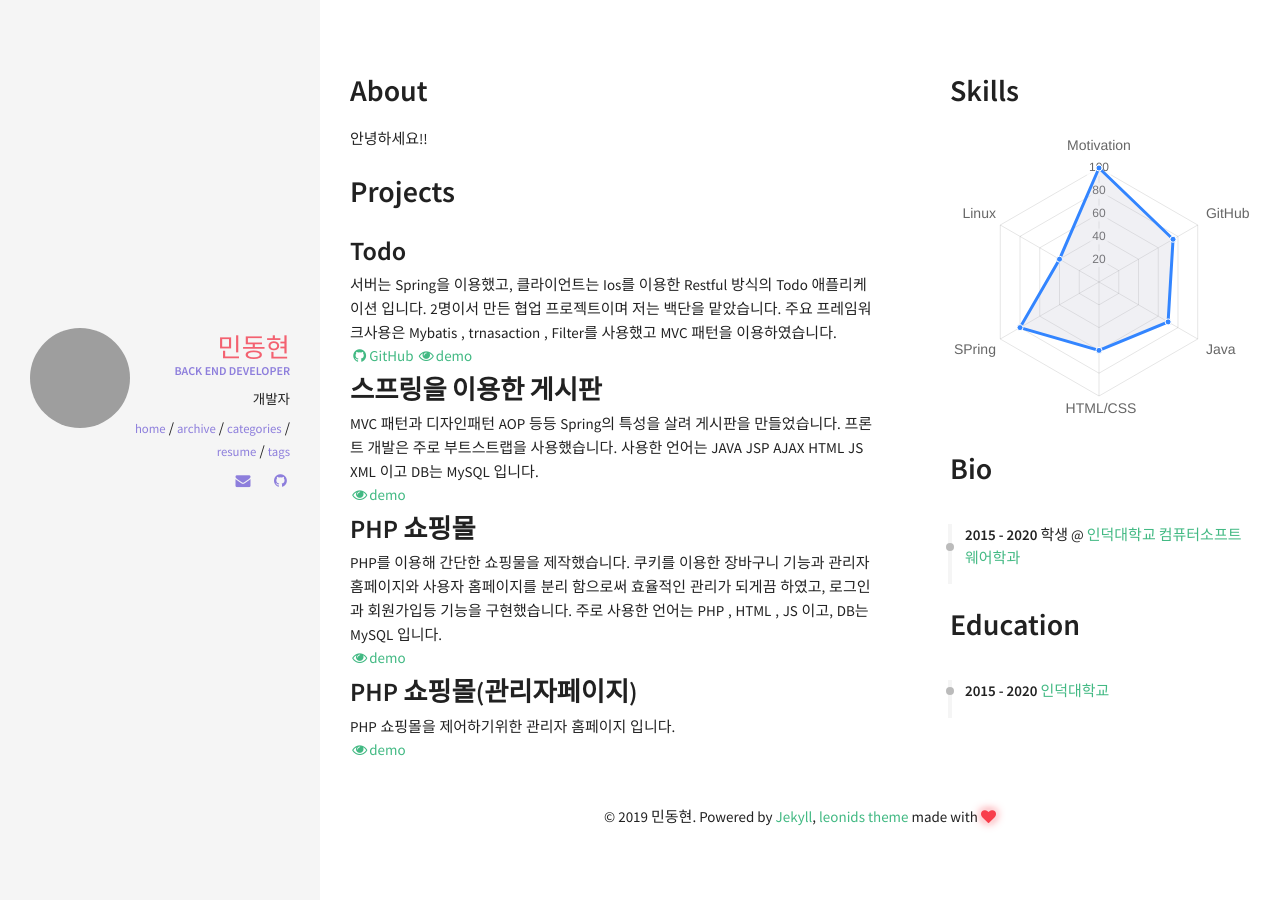
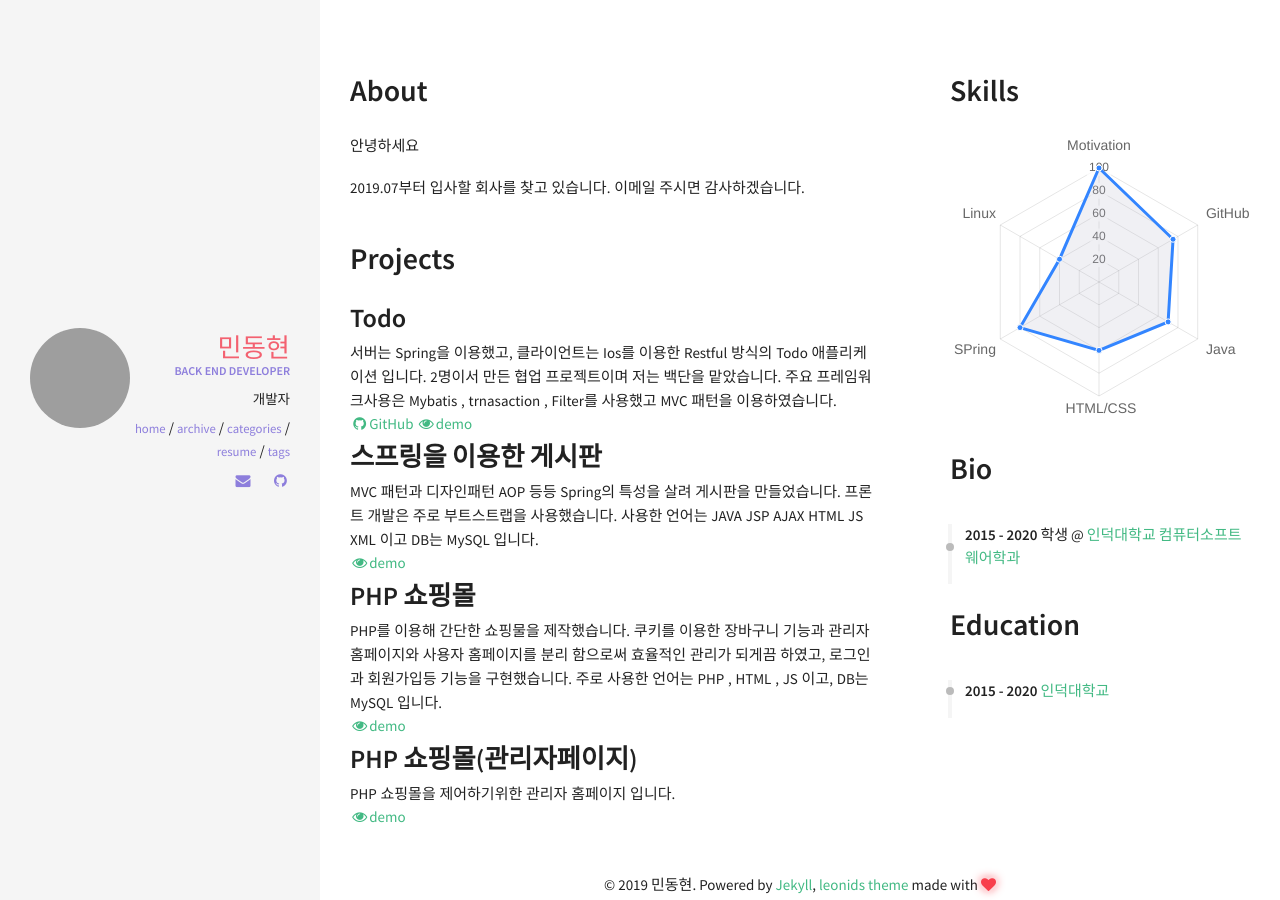
Before and after one commit to DaeAkin/DaeAkin.github.io, a Jekyll site: the page built from resume.html, in a window 1280 px wide. Built offline with Jekyll 4.4.1, drawn with Linux system fonts in a browser that asks for light colours; nearby versions of some CDN libraries.

Commit message:
Update about.html

```diff
--- a/_includes/sections/about.html
+++ b/_includes/sections/about.html
@@ -1,5 +1,7 @@
 <h1><span data-i18n="skills.my_skills">About</span></h1>
 
 <div>
-   안녕하세요!!
+   <p> 안녕하세요 </p>
+     <p> 2019.07부터 입사할 회사를 찾고 있습니다.
+         이메일 주시면 감사하겠습니다.</p>
 </div>
```
